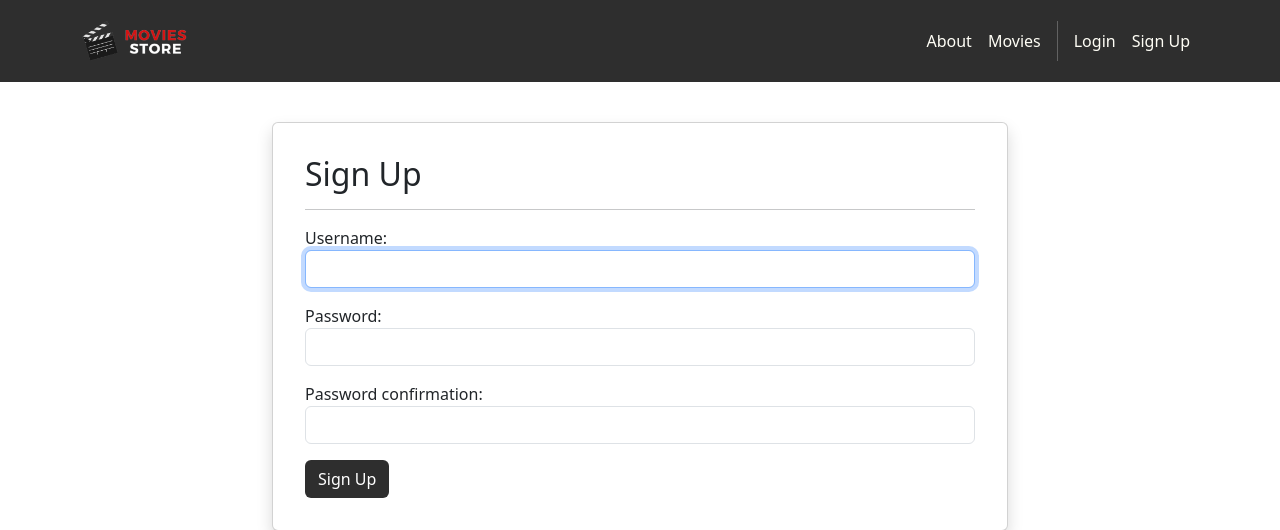
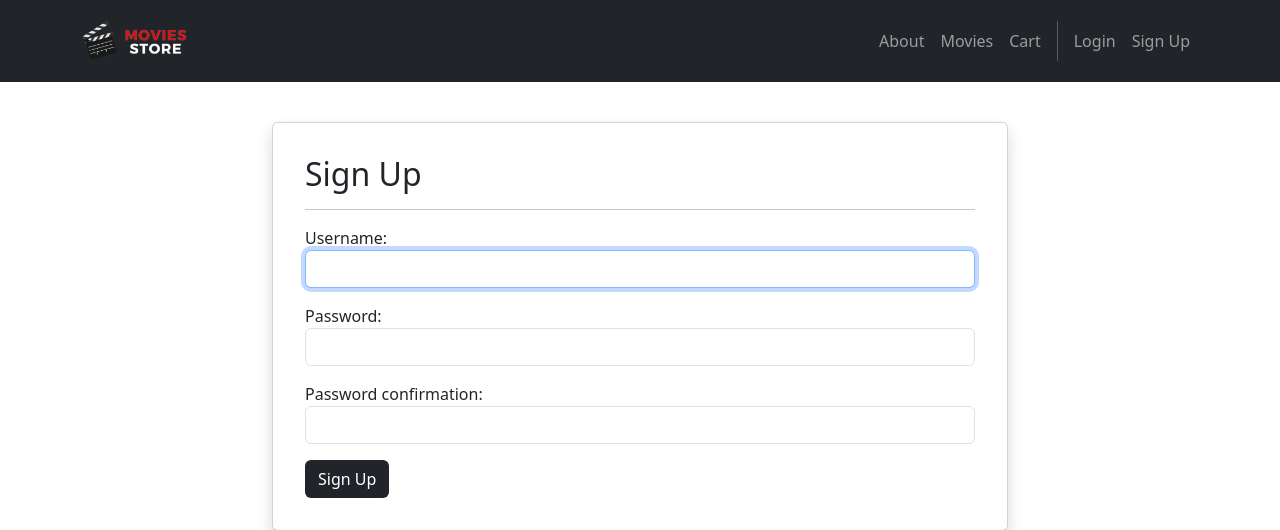
Before and after one commit to StudioMitesh/CS2340-GT-moviesstore, a Django app: page /accounts/signup in a window 1280 px wide. Shown: the top 530 px of the page. Run offline with Django 5.2, Linux system fonts and the light colour scheme; some libraries are stand-ins or nearby versions; some web fonts are replaced.

Commit message:
fixed css rendering

```diff
--- a/moviesstore/moviesstore/settings.py
+++ b/moviesstore/moviesstore/settings.py
@@ -41,6 +41,7 @@ INSTALLED_APPS = [
     "home",
     'movies',
     'accounts',
+    "cart",
 ]
 
 MIDDLEWARE = [
--- a/moviesstore/moviesstore/templates/base.html
+++ b/moviesstore/moviesstore/templates/base.html
@@ -4,22 +4,15 @@
   <head>
       <title>{{ template_data.title }}</title>
     <link href=
-                  "https://cdn.jsdelivr.net/npm/bootstrap@5.3.3/
-      dist/css/bootstrap.min.css" rel="stylesheet"
+                  "https://cdn.jsdelivr.net/npm/bootstrap@5.3.3/dist/css/bootstrap.min.css" rel="stylesheet"
           crossorigin="anonymous">
     <link rel=
-                  "stylesheet" href="https://cdnjs.cloudflare.com/
-      ajax/libs/font-awesome/6.1.1/css/all.min.css">
+                  "stylesheet" href="https://cdnjs.cloudflare.com/ajax/libs/font-awesome/6.1.1/css/all.min.css">
     <link href=
-                  "https://fonts.googleapis.com/
-      css2?family=Poppins:wght@300;400;500;600;700&display=
-      swap" rel="stylesheet">
+                  "https://fonts.googleapis.com/css2?family=Poppins:wght@300;400;500;600;700&display=swap" rel="stylesheet">
     <script src=
-                    "https://cdn.jsdelivr.net/npm/bootstrap@5.3.3/dist/
-      js/bootstrap.bundle.min.js" crossorigin="anonymous">
+                    "https://cdn.jsdelivr.net/npm/bootstrap@5.3.3/dist/js/bootstrap.bundle.min.js" crossorigin="anonymous">
     </script>
-    <link rel="stylesheet" type="text/css"
-          href="{% static 'css/style.css' %}">
     <meta name="viewport" content="width=device-width,
       initial-scale=1"/>
   </head>
@@ -48,6 +41,8 @@
                href="{% url 'home.about' %}">About</a>
               <a class="nav-link" href=
               "{% url 'movies.index' %}">Movies</a>
+            <a class="nav-link" href=
+              "{% url 'cart.index' %}">Cart</a>
               <div class="vr bg-white mx-2 d-none
               d-lg-block"></div>
               {% if user.is_authenticated %}
--- a/moviesstore/moviesstore/urls.py
+++ b/moviesstore/moviesstore/urls.py
@@ -24,6 +24,7 @@ urlpatterns = [
     path("", include("home.urls")),
     path('movies/', include('movies.urls')),
     path('accounts/', include('accounts.urls')),
+    path("cart/", include('cart.urls')),
 ]
 urlpatterns += static(settings.MEDIA_URL,
     document_root=settings.MEDIA_ROOT)
```
Also changed, not shown: moviesstore/db.sqlite3.
